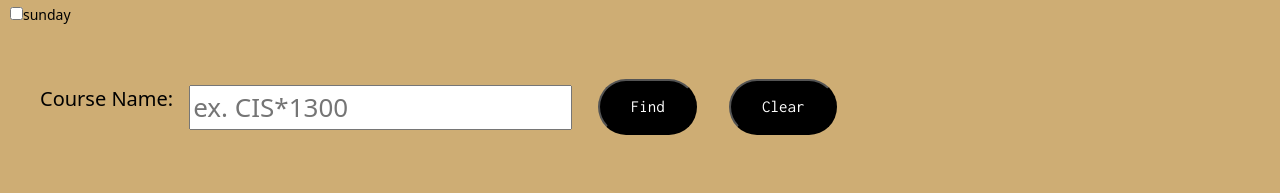
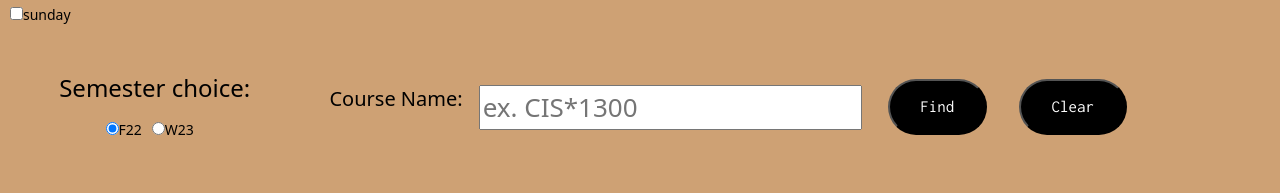
Before and after one commit to irather/Guelph-Scheduler-App, a React (Create React App) app in the folder scheduler-app/: page / in a window 1280 px wide. Shown: the part 490-683 px from the top of the page. Built offline with nearby package versions, Linux system fonts and the light colour scheme; the HTML template or start-up script is replaced by a standard one.

Commit message:
Added in UI functionality for radio button between F22 W23

```diff
--- a/scheduler-app/src/App.css
+++ b/scheduler-app/src/App.css
@@ -8,7 +8,7 @@
   display: flex;
   flex-flow: row wrap;
   text-align: center;
-  background-color: #CEAD74;
+  background-color: #cea174;
   min-height: 100vh;
   font-size: calc(10px + 2vmin);
   color: white;
@@ -181,3 +181,9 @@
   .Container-container { order: 3; }
   .footer  { order: 4; }
 }
+
+/*semester choice CSS*/
+.semester-choice {
+  color: black;
+  font-size: 14px;
+}
--- a/scheduler-app/src/App.js
+++ b/scheduler-app/src/App.js
@@ -16,6 +16,11 @@ function App() {
   const [returnedCourses, getReturnedCourses] = useState({});
   const [currentCourses, addCourses] = useState([]);
   const [schedulerData, addSchedule] = useState([]);
+  const [semester, findSemester] = useState({value: 'F22'});
+
+  async function semesterButtonClicked (semester) {
+    findSemester(semester);
+  }
 
   /*
   // Example endpoint call
@@ -37,7 +42,7 @@ function App() {
   const addSearchedCourses = async (event) => {
     event.preventDefault();
     if (currentCourses.length < 5) {
-      const response = await axios.post('/api/searchCourse', { name: courseName });
+      const response = await axios.post('/api/searchCourse', { name: courseName, sem: semester});
 
       if (response.data === "") {
         alert("Course not found");
@@ -174,7 +179,7 @@ function App() {
   }
 
   async function populateList(amount = "10"){
-    const response = await axios.post("/api/search" + amount + "Courses", { name: courseName });
+    const response = await axios.post("/api/search" + amount + "Courses", { name: courseName, sem: semester});
 
     //clear and hide dropdown
     while (document.getElementById("searchDropdown").firstChild) {
@@ -220,7 +225,7 @@ function App() {
   }
 
   const suggestCourses = async (e) => {
-    const response = await axios.post('/api/searchAllCourses', { name: courseName });
+    const response = await axios.post('/api/searchAllCourses', { name: courseName, sem: semester});
     let j = 0;
     let tempScheduleData = []
     let numCourses = currentCourses.length
@@ -305,6 +310,15 @@ function App() {
             </div>
 
             <label className="form-inline label">
+              <div className="semester-choice">
+                <fieldset className="fieldset">
+                <legend>Semester choice:</legend>
+                  <input type="radio" id="html" name="fav_language" value="F22" checked="checked" onClick={(e) => semesterButtonClicked(e.target.value)}></input>
+                      <label for="F22">F22</label>
+                  <input type="radio" id="css" name="fav_language" value="W23" onClick={(e) => semesterButtonClicked(e.target.value)}></input>
+                      <label for="W23">W23</label>
+                </fieldset>
+              </div>
               <p>Course Name:</p>
               <div tabIndex={"100"}
                   onFocus={(e) => dropdownVisibility("block")} onBlur={(e) => dropdownVisibility("none")}>
```
Also changed, not shown: 1 other file (tests, documents, lock files or other folders).
